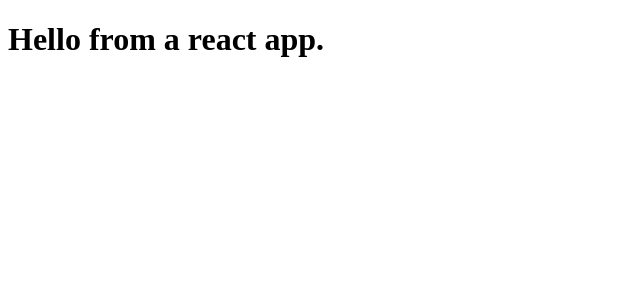
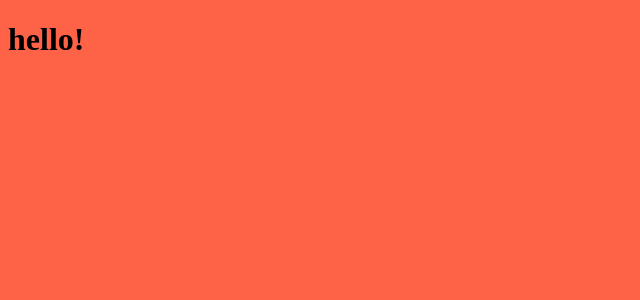
Before and after one commit to maxcell/example-full-repo, a React app: page / in a window 1280 px wide. Shown: the top 300 px of the page, without its empty margins (0-640 px from the left). Built offline with nearby package versions, Linux system fonts and the light colour scheme.

Commit message:
Adds css and style loaders and experiment with mini-css-extract-plugin

```diff
--- a/package.json
+++ b/package.json
@@ -26,7 +26,10 @@
     "@babel/preset-env": "^7.14.8",
     "@babel/preset-react": "^7.14.5",
     "babel-loader": "^8.2.2",
+    "css-loader": "^6.2.0",
     "html-webpack-plugin": "^5.3.2",
+    "mini-css-extract-plugin": "^2.1.0",
+    "style-loader": "^3.2.1",
     "webpack": "^5.47.1",
     "webpack-cli": "^4.7.2",
     "webpack-dev-server": "^3.11.2",
--- a/src/App.js
+++ b/src/App.js
@@ -1,7 +1,8 @@
 import * as React from 'react';
+import {Title} from './Title';
 
 export const App = () => {
   return (
-    <h1>Hello from a react app.</h1>
+    <Title text="hello!" />
   )
 }
--- /dev/null
+++ b/src/Title.js
@@ -0,0 +1,8 @@
+import * as React from 'react';
+import "./title.css";
+
+export const Title = (props) => {
+  return (
+    <h1>{props.text}</h1>
+  )
+}
--- a/src/index.js
+++ b/src/index.js
@@ -1,5 +1,6 @@
 import * as React from 'react'
 import ReactDOM from 'react-dom'
+import './styles.css'
 
 import {App} from './App'
 
--- /dev/null
+++ b/src/styles.css
@@ -0,0 +1,3 @@
+body {
+  background-color: tomato;
+}
--- /dev/null
+++ b/src/title.css
@@ -0,0 +1,3 @@
+h1 {
+  font-size: 2rem;
+}
--- a/webpack.config.dev.js
+++ b/webpack.config.dev.js
@@ -6,5 +6,14 @@ module.exports = merge(baseConfig, {
   devServer: {
     port: 9002
   },
-  devtool: 'source-map'
+  devtool: 'source-map',
+  module: {
+    rules: [
+      {
+        test: /\.css$/,
+        use: ['style-loader', 'css-loader'],
+        exclude: /node_modules/
+      }
+    ]
+  }
 })
```
Also changed, not shown: webpack.config.prod.js (+11 -1 lines), 1 other file (tests, documents, lock files or other folders).
